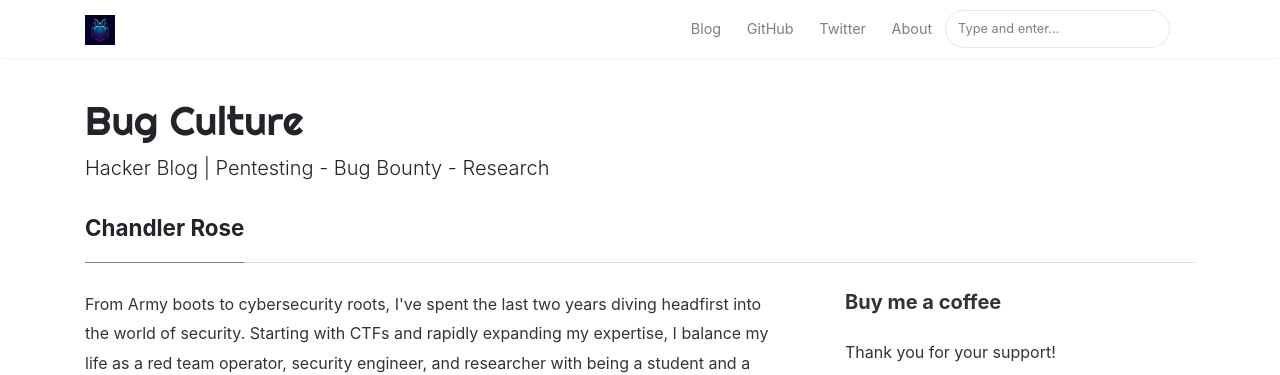
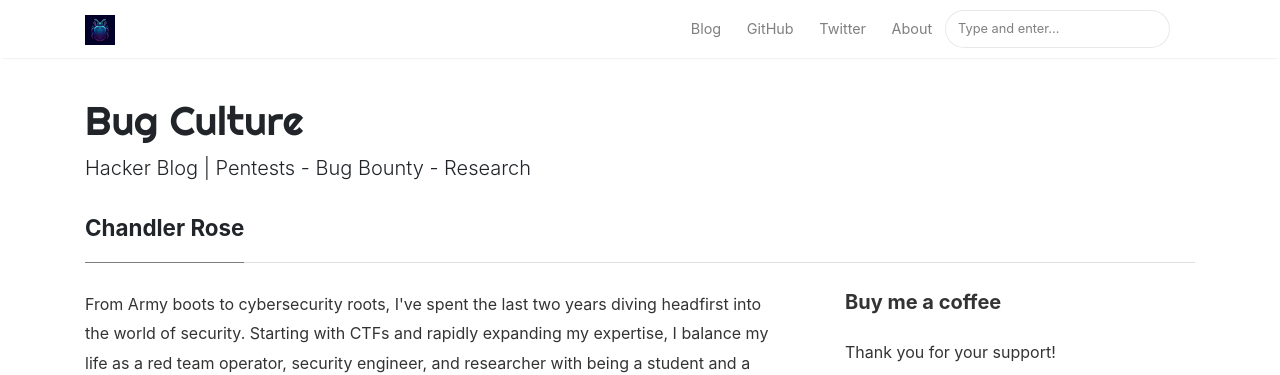
Before and after one commit to Turbul3nce/Turbul3nce.github.io, a Jekyll site: the page built from _pages/about.md, in a window 1280 px wide. Shown: the top 375 px of the page. Built offline with Jekyll 4.4.1, drawn with Linux system fonts in a browser that asks for light colours; nearby versions of some CDN libraries; comment, search, counter and statistics services are not loaded.

Commit message:
Update _config.yml

```diff
--- a/_config.yml
+++ b/_config.yml
@@ -1,7 +1,7 @@
 # Site
 name: "Bug Culture"
 title: "Bug Culture"
-description: "Hacker Blog | Pentesting - Bug Bounty - Research"
+description: "Hacker Blog | Pentests - Bug Bounty - Research"
 logo: 'assets/images/favicon.ico'
 favicon: 'assets/images/favicon.ico'
 baseurl:
```
